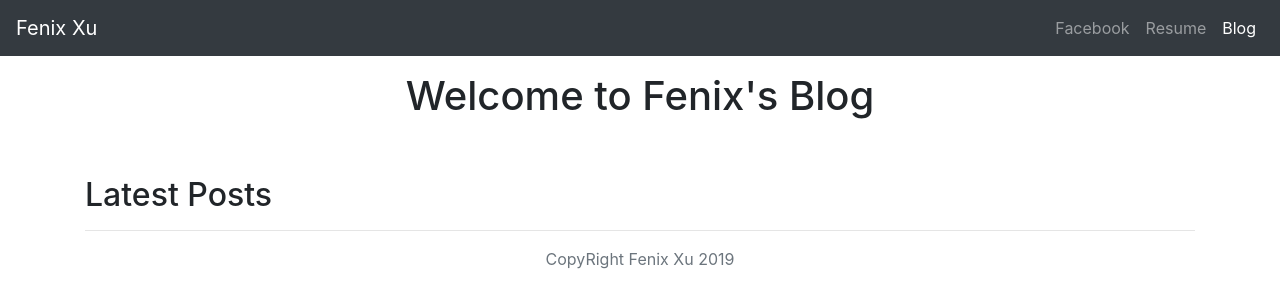
After one commit to caterpillar1219/portfolio-project, a Django app: page /blog/ in a window 1280 px wide. The commit adds this page. Shown: the top 308 px of the page. Run offline with Django 3.2, Linux system fonts and the light colour scheme; data that the repository does not hold is empty; some libraries are stand-ins or nearby versions.

Commit message:
Blog functioniality and polish

```diff
--- /dev/null
+++ b/blog/templates/blog/allblogs.html
@@ -0,0 +1,88 @@
+
+<!doctype html>
+<html lang="en">
+<head>
+    {% load staticfiles %}
+  <meta charset="utf-8">
+  <meta name="viewport" content="width=device-width, initial-scale=1, shrink-to-fit=no">
+  <meta name="description" content="">
+  <meta name="author" content="Mark Otto, Jacob Thornton, and Bootstrap contributors">
+  <meta name="generator" content="Jekyll v3.8.5">
+  <title>Fenix's Blog</title>
+
+  <link rel="canonical" href="https://getbootstrap.com/docs/4.3/examples/album/">
+
+  <!-- Bootstrap core CSS -->
+  <link rel="stylesheet" href="https://stackpath.bootstrapcdn.com/bootstrap/4.3.1/css/bootstrap.min.css" integrity="sha384-ggOyR0iXCbMQv3Xipma34MD+dH/1fQ784/j6cY/iJTQUOhcWr7x9JvoRxT2MZw1T" crossorigin="anonymous">
+
+
+  <style>
+    .bd-placeholder-img {
+      font-size: 1.125rem;
+      text-anchor: middle;
+      -webkit-user-select: none;
+      -moz-user-select: none;
+      -ms-user-select: none;
+      user-select: none;
+    }
+
+    @media (min-width: 768px) {
+      .bd-placeholder-img-lg {
+        font-size: 3.5rem;
+      }
+    }
+  </style>
+</head>
+
+<body>
+  <header>
+    <nav class="navbar navbar-expand-lg navbar-dark bg-dark">
+      <a class="navbar-brand" href="{% url 'home' %}">Fenix Xu</a>
+      <button class="navbar-toggler" type="button" data-toggle="collapse" data-target="#navbarNavAltMarkup" aria-controls="navbarNavAltMarkup" aria-expanded="false" aria-label="Toggle navigation">
+        <span class="navbar-toggler-icon"></span>
+      </button>
+      <div class="collapse navbar-collapse" id="navbarNavAltMarkup">
+        <div class="navbar-nav ml-auto">
+          <a class="nav-item nav-link" href="https://www.facebook.com/profile.php?id=100007858306749">Facebook</a>
+          <a class="nav-item nav-link" href="{% static 'Resume_Ruoyu Xu.pdf' %}">Resume</a>
+          <a class="nav-item nav-link active" href="{% url 'allblogs' %}">Blog</a>
+        </div>
+      </div>
+    </nav>
+  </header>
+
+  <main role="main">
+    <div class="container">
+
+    <h1 class="text-center pt-3">Welcome to Fenix's Blog</h1>
+    <br />
+    <br />
+    <h2>Latest Posts</h2>
+    <hr />
+
+    {% for blog in blogs.all %}
+    <a href="{% url 'detail' blog.id %}"><h3>{{blog.title}}</h3></a>
+    {{ blog.pub_date_pretty}}
+    <br />
+    <img class='img-fluid' src="{{blog.image.url}}" height=200 wideth=200 />
+    <br />
+    <<p>{{ blog.summary }}</p>
+    {% endfor %}
+
+
+
+    </div>
+
+
+  </main>
+
+  <footer class="text-muted">
+    <div class="container text-center">
+      <p>CopyRight Fenix Xu {% now "Y" %}</p>
+      </div>
+  </footer>
+  <script src="https://code.jquery.com/jquery-3.3.1.slim.min.js" integrity="sha384-q8i/X+965DzO0rT7abK41JStQIAqVgRVzpbzo5smXKp4YfRvH+8abtTE1Pi6jizo" crossorigin="anonymous"></script>
+  <script src="https://cdnjs.cloudflare.com/ajax/libs/popper.js/1.14.7/umd/popper.min.js" integrity="sha384-UO2eT0CpHqdSJQ6hJty5KVphtPhzWj9WO1clHTMGa3JDZwrnQq4sF86dIHNDz0W1" crossorigin="anonymous"></script>
+  <script src="https://stackpath.bootstrapcdn.com/bootstrap/4.3.1/js/bootstrap.min.js" integrity="sha384-JjSmVgyd0p3pXB1rRibZUAYoIIy6OrQ6VrjIEaFf/nJGzIxFDsf4x0xIM+B07jRM" crossorigin="anonymous"></script>
+</body>
+</html>
--- /dev/null
+++ b/blog/urls.py
@@ -0,0 +1,8 @@
+from django.urls import path
+
+from . import views
+
+urlpatterns = [
+    path('', views.allblogs, name='allblogs'),
+    path('<int:blog_id>/', views.detail, name='detail')
+]
--- a/blog/views.py
+++ b/blog/views.py
@@ -1,3 +1,11 @@
-from django.shortcuts import render
+from django.shortcuts import render, get_object_or_404
 
-# Create your views here.
+from .models import Blog
+
+def allblogs(request):
+    blogs = Blog.objects
+    return render(request, 'blog/allblogs.html', {'blogs':blogs})
+
+def detail(request, blog_id):
+    detailblog = get_object_or_404(Blog, pk=blog_id)
+    return render(request, 'blog/detail.html', {'blog':detailblog})
--- a/portfolio/settings.py
+++ b/portfolio/settings.py
@@ -123,8 +123,12 @@ USE_TZ = True
 # Static files (CSS, JavaScript, Images)
 # https://docs.djangoproject.com/en/2.2/howto/static-files/
 
+STATICFILES_DIRS = [
+os.path.join(BASE_DIR, 'portfolio/static/')
+]
+
+STATIC_ROOT = os.path.join(BASE_DIR, 'static')
 STATIC_URL = '/static/'
 
 MEDIA_ROOT = os.path.join(BASE_DIR, 'media')
-
 MEDIA_URL = '/media/'
--- a/portfolio/urls.py
+++ b/portfolio/urls.py
@@ -1,20 +1,6 @@
-"""portfolio URL Configuration
 
-The `urlpatterns` list routes URLs to views. For more information please see:
-    https://docs.djangoproject.com/en/2.2/topics/http/urls/
-Examples:
-Function views
-    1. Add an import:  from my_app import views
-    2. Add a URL to urlpatterns:  path('', views.home, name='home')
-Class-based views
-    1. Add an import:  from other_app.views import Home
-    2. Add a URL to urlpatterns:  path('', Home.as_view(), name='home')
-Including another URLconf
-    1. Import the include() function: from django.urls import include, path
-    2. Add a URL to urlpatterns:  path('blog/', include('blog.urls'))
-"""
 from django.contrib import admin
-from django.urls import path
+from django.urls import path, include
 from django.conf import settings
 from django.conf.urls.static import static
 import jobs.views
@@ -22,4 +8,5 @@ import jobs.views
 urlpatterns = [
     path('admin/', admin.site.urls),
     path('', jobs.views.home, name='home'),
+    path('blog/', include('blog.urls')),
 ] + static(settings.MEDIA_URL, document_root=settings.MEDIA_ROOT)
```
Also changed, not shown: blog/models.py (+6 -5 lines), blog/templates/blog/detail.html (added, +87 -0 lines), jobs/templates/jobs/home.html (+7 -5 lines), 2 other files.
